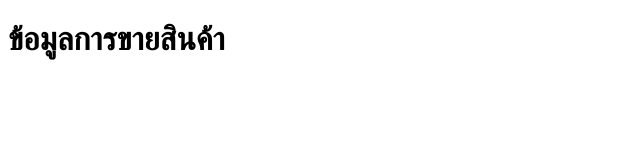
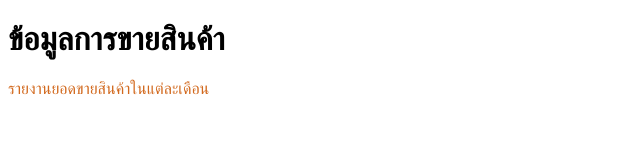
Before and after one commit to thanyalukbb/benz-project, a plain HTML site: page index.html in a window 1280 px wide. Shown: the whole page, without its empty margins (0-640 px from the left). Drawn offline with Linux system fonts and the light colour scheme.

Commit message:
add report sale

```diff
--- a/index.html
+++ b/index.html
@@ -5,8 +5,14 @@
     <meta http-equiv="X-UA-Compatible" content="IE=edge">
     <meta name="viewport" content="width=device-width, initial-scale=1.0">
     <title>Document</title>
+    <style>
+        p{
+            color:chocolate;
+        }
+    </style>
 </head>
 <body>
     <h1>ข้อมูลการขายสินค้า</h1>
+    <p>รายงานยอดขายสินค้าในแต่ละเดือน</p>
 </body>
 </html>
```
